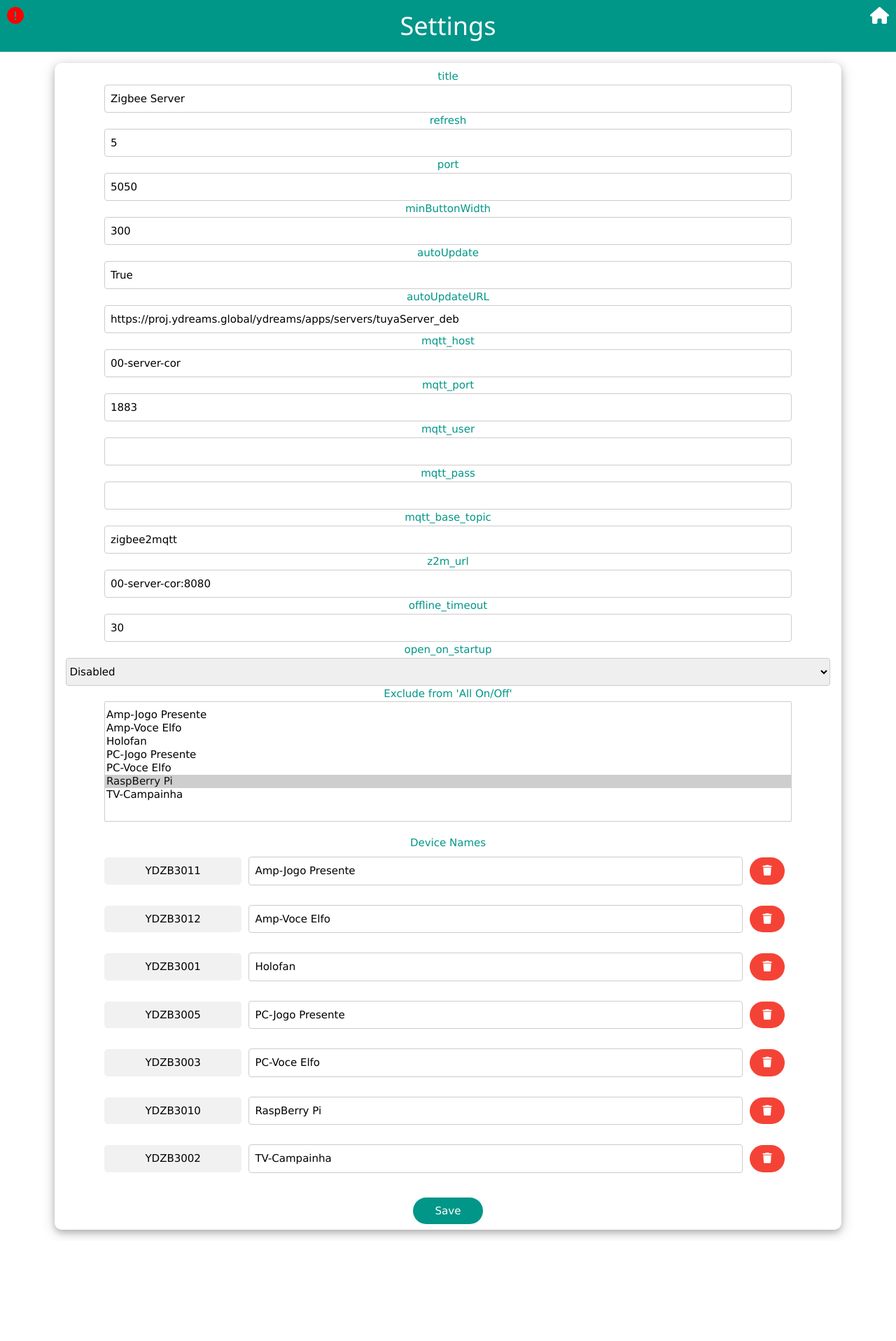
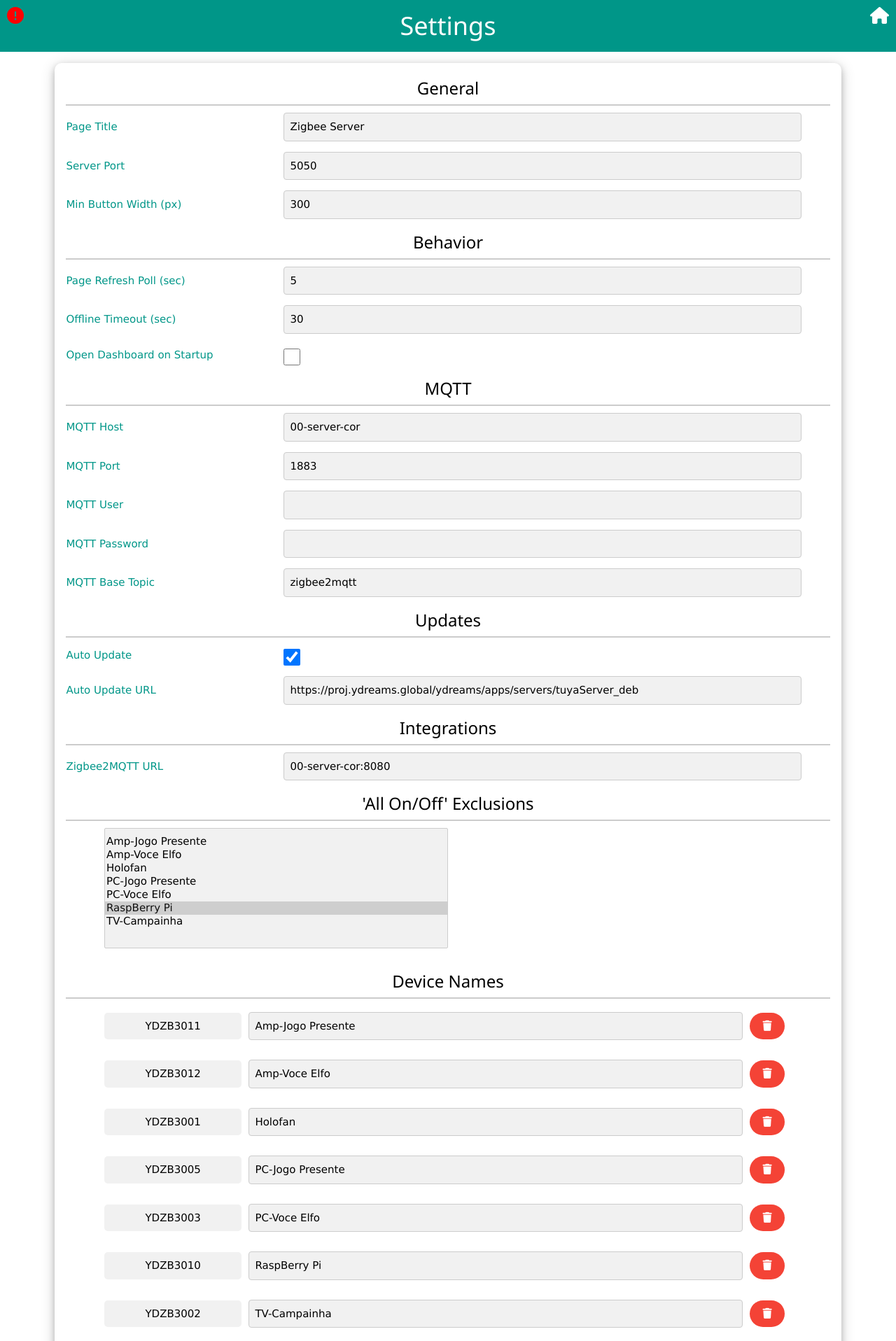
Before and after one commit to Gfiles/zigbeeServer, a Flask app: page /settings in a window 1280 px wide. Shown: the top 1916 px of the page at 70% size. Before the commit the page ends 1768 px from the top, so only its background shows below. Run offline with Flask 3, Linux system fonts and the light colour scheme; data comes from the database, SQL or seed files in the repository.

Commit message:
change Settings Layout

```diff
--- a/app.py
+++ b/app.py
@@ -173,10 +173,17 @@ def settings():
         current_devices = [dict(row) for row in devices_from_db]
 
         # Update general settings
-        for key in ['title', 'refresh', 'port', 'minButtonWidth', 'autoUpdate', 'autoUpdateURL', 'mqtt_host', 'mqtt_port', 'mqtt_user', 'mqtt_pass', 'mqtt_base_topic', 'z2m_url', 'offline_timeout', 'open_on_startup']:
+        all_settings_keys = ['title', 'refresh', 'port', 'minButtonWidth', 'autoUpdate', 'autoUpdateURL', 'mqtt_host', 'mqtt_port', 'mqtt_user', 'mqtt_pass', 'mqtt_base_topic', 'z2m_url', 'offline_timeout', 'open_on_startup']
+        boolean_settings = ['autoUpdate', 'open_on_startup']
+
+        for key in all_settings_keys:
             if key in request.form:
-                # The 'devices' list is reloaded inside load_config_from_db, so we can use it here.
-                update_setting(key, request.form[key])
+                # For checkboxes, the value will be 'on' or 'True'. We'll store it as 'True'.
+                value = 'True' if key in boolean_settings else request.form[key]
+                update_setting(key, value)
+            elif key in boolean_settings:
+                # If a boolean checkbox is not in the form, it means it was unchecked.
+                update_setting(key, 'False')
 
         # Update device solutions
         for device in current_devices:
--- a/templates/settings.html
+++ b/templates/settings.html
@@ -1,4 +1,4 @@
-<!DOCTYPE html>
+ <!DOCTYPE html>
 <html lang="en">
     <head>
         <meta charset="UTF-8" />
@@ -10,6 +10,10 @@
             href="https://cdnjs.cloudflare.com/ajax/libs/font-awesome/6.0.0-beta3/css/all.min.css"
         />
         <style>
+            h3 {
+                border-bottom: 2px solid #ccc;
+                padding-bottom: 5px;
+            }
             .tuya-button {
                 margin: 10px;
                 min-width: 320px;
@@ -31,6 +35,9 @@
             .w3-input {
                 max-width: 90%;
                 margin: auto;
+            }
+            .w3-check {
+                margin-left: 5%;
             }
             .w3-button {
                 min-width: 100px;
@@ -78,6 +85,23 @@
                 top: 10px;
                 right: 10px;
             }
+            .setting-row {
+                display: flex;
+                align-items: center;
+                margin-bottom: 15px;
+            }
+            .setting-row label {
+                flex: 0 0 250px; /* Do not grow, do not shrink, base width of 250px */
+                text-align: left;
+                margin-right: 20px;
+            }
+            .setting-input-area {
+                flex: 1;
+                text-align: left;
+            }
+            .w3-input, .w3-select {
+                background-color: #f1f1f1 !important;
+            }
         </style>
         <script>
             document.addEventListener('DOMContentLoaded', function() {
@@ -118,40 +142,43 @@
         </div>
         <div class="w3-container w3-center w3-padding-16">
             <form method="POST" class="w3-container w3-card-4 w3-padding w3-white" style="max-width: 90%; margin: auto; border-radius: 10px;">
-                {% for key, value in config.items() %}
-                    {% if key in ['exclude_from_all', 'schedules', 'open_on_startup'] %}
+                <!-- General Settings -->
+                <h3>General</h3>
+                <div class="setting-row"><label class="w3-text-teal" for="title">Page Title</label><div class="setting-input-area"><input class="w3-input w3-border w3-round" type="text" id="title" name="title" value="{{ config.title }}"></div></div>
+                <div class="setting-row"><label class="w3-text-teal" for="port">Server Port</label><div class="setting-input-area"><input class="w3-input w3-border w3-round" type="number" id="port" name="port" value="{{ config.port }}"></div></div>
+                <div class="setting-row"><label class="w3-text-teal" for="minButtonWidth">Min Button Width (px)</label><div class="setting-input-area"><input class="w3-input w3-border w3-round" type="number" id="minButtonWidth" name="minButtonWidth" value="{{ config.minButtonWidth }}"></div></div>
 
-                    {% else %}
-                    <label class="w3-text-teal" for="{{ key }}">{{ key }}</label>
-                    <input
-                        class="w3-input w3-border w3-round"
-                        type="text"
-                        id="{{ key }}"
-                        name="{{ key }}"
-                        value="{{ value }}"
-                    />
-                    {% endif %}
-                {% endfor %}
+                <!-- Behavior Settings -->
+                <h3>Behavior</h3>
+                <div class="setting-row"><label class="w3-text-teal" for="refresh">Page Refresh Poll (sec)</label><div class="setting-input-area"><input class="w3-input w3-border w3-round" type="number" id="refresh" name="refresh" value="{{ config.refresh }}"></div></div>
+                <div class="setting-row"><label class="w3-text-teal" for="offline_timeout">Offline Timeout (sec)</label><div class="setting-input-area"><input class="w3-input w3-border w3-round" type="number" id="offline_timeout" name="offline_timeout" value="{{ config.offline_timeout }}"></div></div>
+                <div class="setting-row"><label class="w3-text-teal" for="open_on_startup">Open Dashboard on Startup</label><div class="setting-input-area"><input class="w3-check" type="checkbox" id="open_on_startup" name="open_on_startup" {% if config.get('open_on_startup') == 'True' %}checked{% endif %}></div></div>
 
-                <!-- Special handling for open_on_startup -->
-                <label class="w3-text-teal" for="open_on_startup">open_on_startup</label>
-                <select class="w3-select w3-border w3-round" id="open_on_startup" name="open_on_startup">
-                    <option value="True" {% if config.get('open_on_startup', 'True') == 'True' %}selected{% endif %}>
-                        Enabled
-                    </option>
-                    <option value="False" {% if config.get('open_on_startup', 'True') == 'False' %}selected{% endif %}>
-                        Disabled
-                    </option>
-                </select>
+                <!-- MQTT Settings -->
+                <h3>MQTT</h3>
+                <div class="setting-row"><label class="w3-text-teal" for="mqtt_host">MQTT Host</label><div class="setting-input-area"><input class="w3-input w3-border w3-round" type="text" id="mqtt_host" name="mqtt_host" value="{{ config.mqtt_host }}"></div></div>
+                <div class="setting-row"><label class="w3-text-teal" for="mqtt_port">MQTT Port</label><div class="setting-input-area"><input class="w3-input w3-border w3-round" type="number" id="mqtt_port" name="mqtt_port" value="{{ config.mqtt_port }}"></div></div>
+                <div class="setting-row"><label class="w3-text-teal" for="mqtt_user">MQTT User</label><div class="setting-input-area"><input class="w3-input w3-border w3-round" type="text" id="mqtt_user" name="mqtt_user" value="{{ config.mqtt_user }}"></div></div>
+                <div class="setting-row"><label class="w3-text-teal" for="mqtt_pass">MQTT Password</label><div class="setting-input-area"><input class="w3-input w3-border w3-round" type="password" id="mqtt_pass" name="mqtt_pass" value="{{ config.mqtt_pass }}"></div></div>
+                <div class="setting-row"><label class="w3-text-teal" for="mqtt_base_topic">MQTT Base Topic</label><div class="setting-input-area"><input class="w3-input w3-border w3-round" type="text" id="mqtt_base_topic" name="mqtt_base_topic" value="{{ config.mqtt_base_topic }}"></div></div>
+
+                <!-- Update Settings -->
+                <h3>Updates</h3>
+                <div class="setting-row"><label class="w3-text-teal" for="autoUpdate">Auto Update</label><div class="setting-input-area"><input class="w3-check" type="checkbox" id="autoUpdate" name="autoUpdate" {% if config.get('autoUpdate') == 'True' %}checked{% endif %}></div></div>
+                <div class="setting-row"><label class="w3-text-teal" for="autoUpdateURL">Auto Update URL</label><div class="setting-input-area"><input class="w3-input w3-border w3-round" type="text" id="autoUpdateURL" name="autoUpdateURL" value="{{ config.autoUpdateURL }}"></div></div>
+
+                <!-- Zigbee2MQTT Settings -->
+                <h3>Integrations</h3>
+                <div class="setting-row"><label class="w3-text-teal" for="z2m_url">Zigbee2MQTT URL</label><div class="setting-input-area"><input class="w3-input w3-border w3-round" type="text" id="z2m_url" name="z2m_url" value="{{ config.z2m_url }}"></div></div>
 
                 {% if devices %}
-                    <label class="w3-text-teal">Exclude from 'All On/Off'</label>
+                    <h3>'All On/Off' Exclusions</h3>
                     <div class="exclude-list">
-                        <select name="exclude_from_all" multiple size="8" class="w3-select w3-border w3-margin-bottom" style="height: auto;">
+                        <select name="exclude_from_all" multiple size="8" class="w3-select w3-border w3-margin-bottom" style="height: auto; max-width: 50%; align-items: center;">
                             {% for device in devices %}
                                 <option value="{{ device.id }}"
                                     {% if device.id in config.get('exclude_from_all', []) %}selected{% endif %}>
-                                    {{ device.solution }}
+                                    {{ device.solution or device.name }}
                                 </option>
                             {% endfor %}
                         </select>
@@ -159,7 +186,7 @@
                 {% endif %}
 
                 {% if devices %}
-                <label class="w3-text-teal">Device Names</label>
+                <h3>Device Names</h3>
                     <div class="device-list">
                         {% for device in devices %}
                             <div class="device-row">
```
